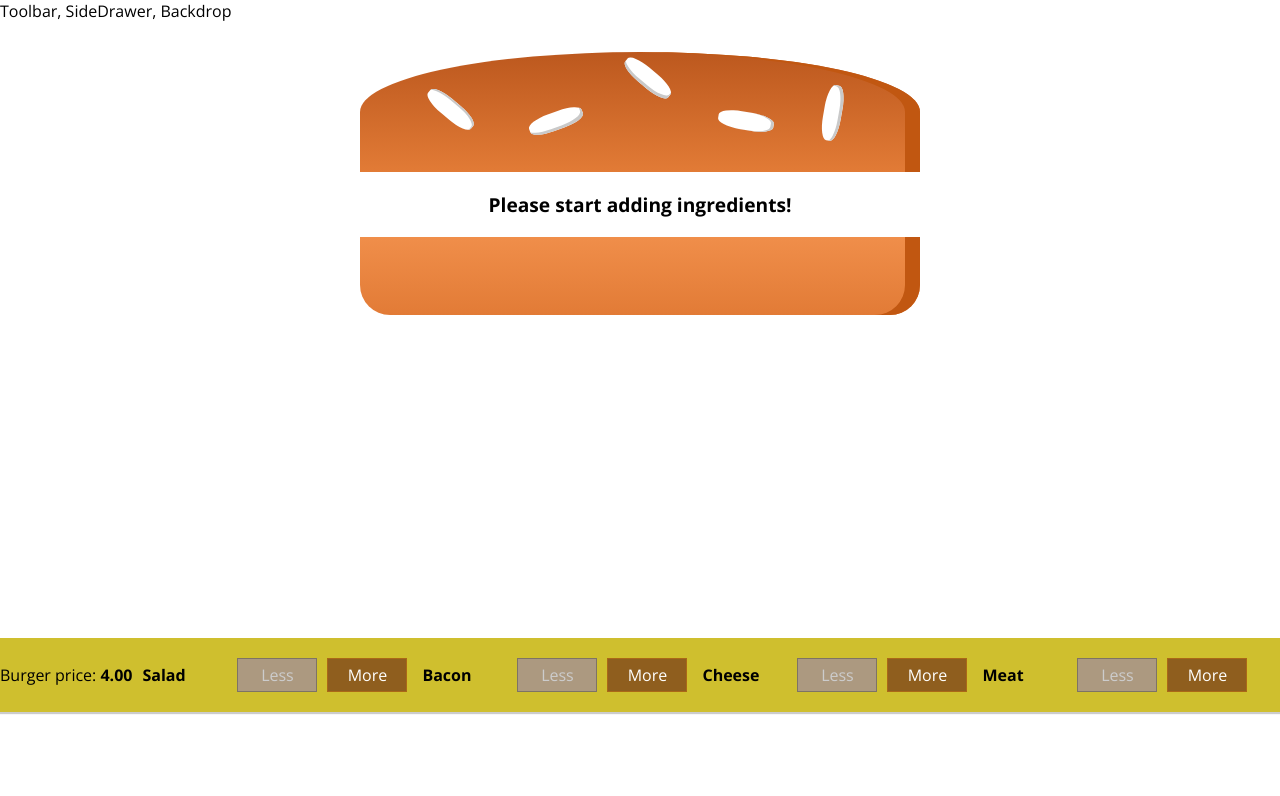
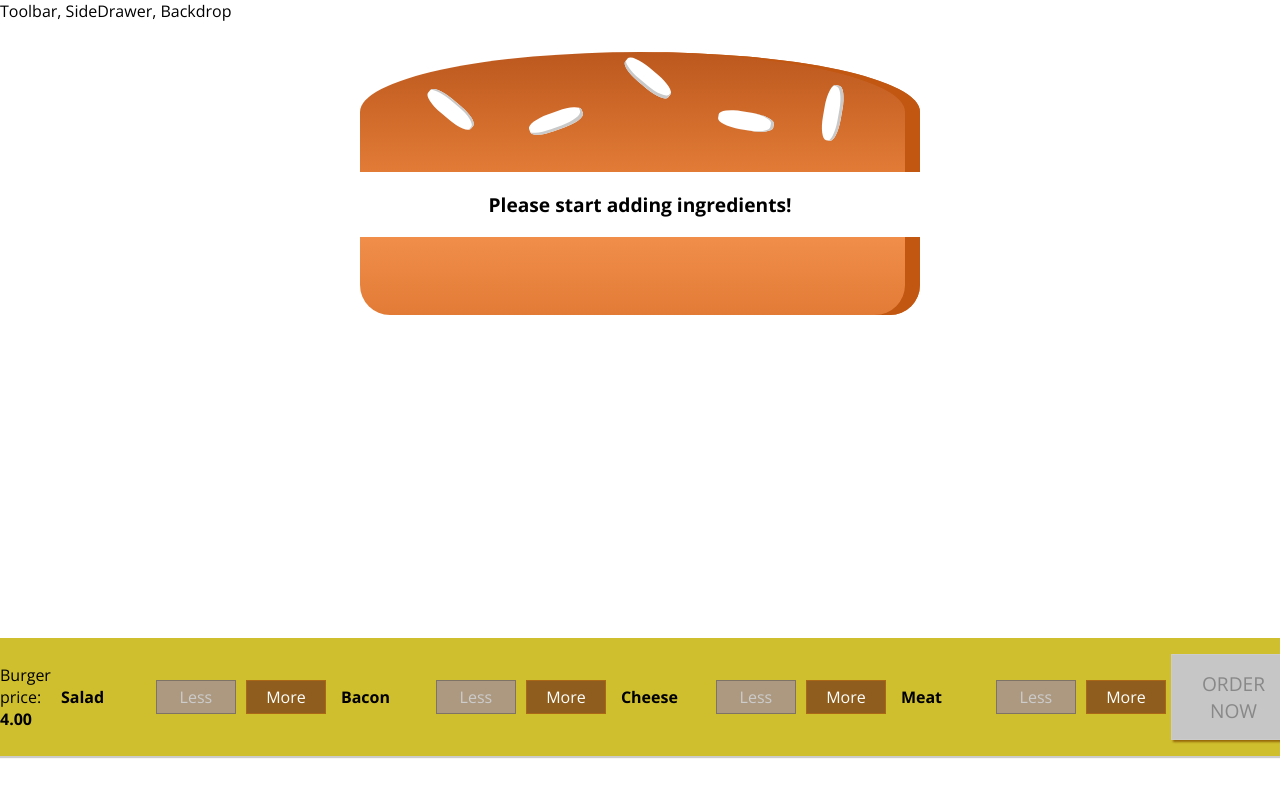
Before and after one commit to asachan2707/burger-builder-react-app, a React app: page / in a window 1280 px wide. Shown: the top 796 px of the page. Built offline with nearby package versions, Linux system fonts and the light colour scheme.

Commit message:
Adding the order button based on ingredients.

```diff
--- a/src/components/Burger/BuildControls/BuildControls.css
+++ b/src/components/Burger/BuildControls/BuildControls.css
@@ -8,3 +8,44 @@
     margin: auto;
     padding: 10px 0;
 }
+
+.OrderButton {
+    background-color: #DAD735;
+    outline: none;
+    cursor: pointer;
+    border: 1px solid #966909;
+    color: #966909;
+    font-family: inherit;
+    font-size: 1.2em;
+    padding: 15px 30px;
+    box-shadow: 2px 2px 2px #966909;
+}
+
+.OrderButton:hover, .OrderButton:active {
+    background-color: #A0DB41;
+    border: 1px solid #966909;
+    color: #966909;
+}
+
+.OrderButton:disabled {
+    background-color: #C7C6C6;
+    cursor: not-allowed;
+    border: 1px solid #ccc;
+    color: #888888;
+}
+
+.OrderButton:not(:disabled) {
+    animation: enable 0.3s linear;
+}
+
+@keyframes enable {
+    0% {
+        transform: scale(1);
+    }
+    60% {
+        transform: scale(1.1);
+    }
+    100% {
+        transform: scale(1);
+    }
+}
--- a/src/components/Burger/BuildControls/BuildControls.js
+++ b/src/components/Burger/BuildControls/BuildControls.js
@@ -14,7 +14,7 @@
 
 const buildControls = (props) => {
     return <div className={classes.BuildControls}>
-    <p>Burger price: <strong>{props.price.toFixed(2)}</strong></p>
+        <p>Burger price: <strong>{props.price.toFixed(2)}</strong></p>
         {controls.map(ctrl => (
             <BuildControl
                 key={ctrl.label}
@@ -24,6 +24,9 @@
                 disabled={props.disabled[ctrl.type]}
             />
         ))}
+        <button
+            className={classes.OrderButton}
+            disabled={!props.purchable}>ORDER NOW</button>
     </div>
 
 }
--- a/src/containers/BurgerBuilder/BurgerBuilder.js
+++ b/src/containers/BurgerBuilder/BurgerBuilder.js
@@ -23,7 +23,18 @@
             cheese: 0,
             meat: 0
         },
-        totalPrice: 4
+        totalPrice: 4,
+        purchasable: false
+    }
+
+    updatepurchaseState = (ingredients) => {
+        // const ingredients = [...this.state.ingredients];
+        const sum = Object.keys(ingredients)
+            .map(key => {
+                return ingredients[key];
+            })
+            .reduce((sum, el) => sum + el, 0);
+        this.setState({ purchasable: sum > 0 });
     }
 
     addIngredientHandler = (type) => {
@@ -35,6 +46,7 @@
         const oldPrice = this.state.totalPrice;
         const newPrice = oldPrice + priceAddition;
         this.setState({ totalPrice: newPrice, ingredients: updatedIngredients });
+        this.updatepurchaseState(updatedIngredients);
     }
 
     removeIngredientHandler = (type) => {
@@ -49,6 +61,7 @@
         const oldPrice = this.state.totalPrice;
         const newPrice = oldPrice - priceAddition;
         this.setState({ totalPrice: newPrice, ingredients: updatedIngredients });
+        this.updatepurchaseState(updatedIngredients);
     }
 
     render() {
@@ -66,7 +79,8 @@
                     ingredientAdded={this.addIngredientHandler}
                     ingredientremoved={this.removeIngredientHandler}
                     disabled={disabledInfo}
-                    price={this.state.totalPrice}/>
+                    purchable={this.state.purchasable}
+                    price={this.state.totalPrice} />
             </Aux>
         );
     }
```
